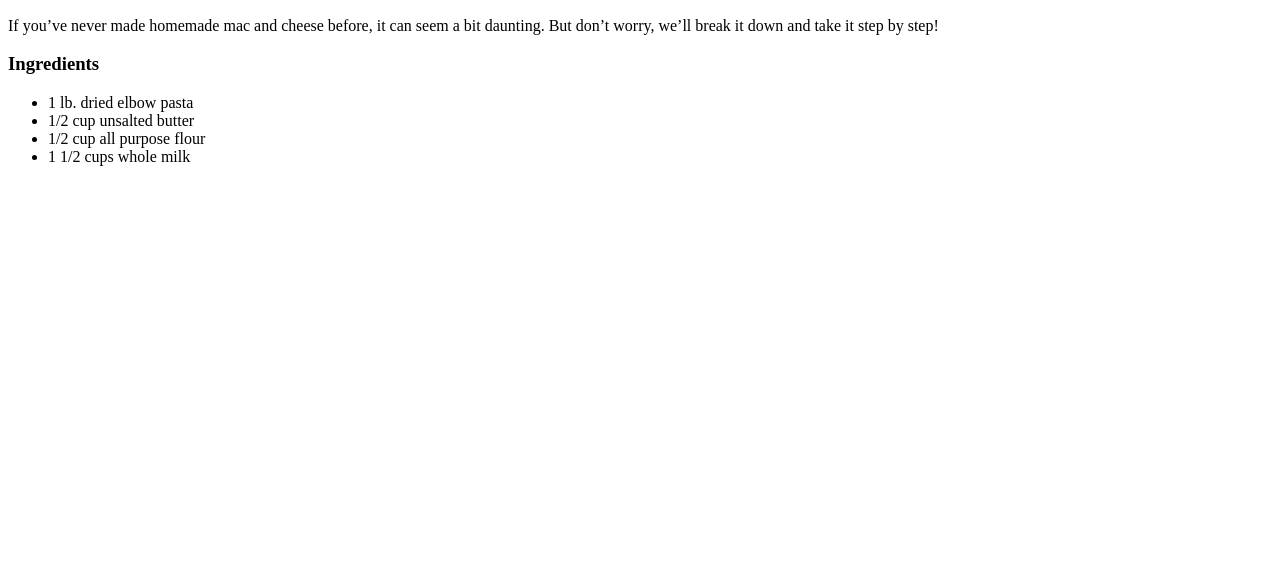
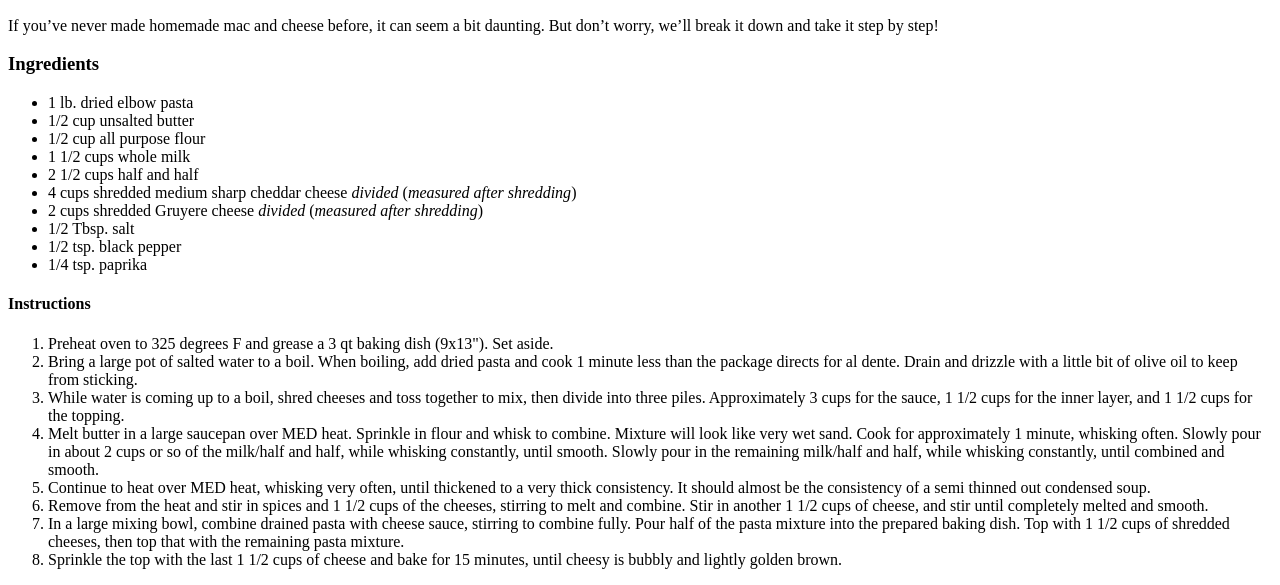
Before and after one commit to kennym0124/OdinProject1, a plain HTML site: page recipes/mac.html in a window 1280 px wide. Shown: the part 434-1019 px from the top of the page. Before the commit the page ends 800 px from the top, so only its background shows below. Drawn offline with Linux system fonts and the light colour scheme.

Commit message:
Finish recipe 1. (Mac & Cheese)

```diff
--- a/recipes/mac.html
+++ b/recipes/mac.html
@@ -15,6 +15,23 @@
             <li>1/2 cup unsalted butter</li>
             <li>1/2 cup all purpose flour</li>
             <li>1 1/2 cups whole milk</li>
+            <li>2 1/2 cups half and half</li>
+            <li>4 cups shredded medium sharp cheddar cheese <em>divided</em> (<em>measured after shredding</em>)</li>
+            <li>2 cups shredded Gruyere cheese <em>divided</em> (<em>measured after shredding</em>)</li>
+            <li>1/2 Tbsp. salt</li>
+            <li>1/2 tsp. black pepper</li>
+            <li>1/4 tsp. paprika</li>
          </ul>
+        <h4>Instructions</h4>
+         <ol>
+            <li>Preheat oven to 325 degrees F and grease a 3 qt baking dish (9x13").  Set aside.</li>
+            <li>Bring a large pot of salted water to a boil.  When boiling, add dried pasta and cook 1 minute less than the package directs for al dente.  Drain and drizzle with a little bit of olive oil to keep from sticking.</li>
+            <li>While water is coming up to a boil, shred cheeses and toss together to mix, then divide into three piles.  Approximately 3 cups for the sauce, 1 1/2 cups for the inner layer, and 1 1/2 cups for the topping.</li>
+            <li>Melt butter in a large saucepan over MED heat.  Sprinkle in flour and whisk to combine.  Mixture will look like very wet sand.  Cook for approximately 1 minute, whisking often.  Slowly pour in about 2 cups or so of the milk/half and half, while whisking constantly, until smooth.  Slowly pour in the remaining milk/half and half, while whisking constantly, until combined and smooth.</li>
+            <li>Continue to heat over MED heat, whisking very often, until thickened to a very thick consistency.  It should almost be the consistency of a semi thinned out condensed soup.</li>
+            <li>Remove from the heat and stir in spices and 1 1/2 cups of the cheeses, stirring to melt and combine.  Stir in another 1 1/2 cups of cheese, and stir until completely melted and smooth.</li>
+            <li>In a large mixing bowl, combine drained pasta with cheese sauce, stirring to combine fully.  Pour half of the pasta mixture into the prepared baking dish.  Top with 1 1/2 cups of shredded cheeses, then top that with the remaining pasta mixture.</li>
+            <li>Sprinkle the top with the last 1 1/2 cups of cheese and bake for 15 minutes, until cheesy is bubbly and lightly golden brown.</li>
+         </ol>
     </body>
 </html>
```
